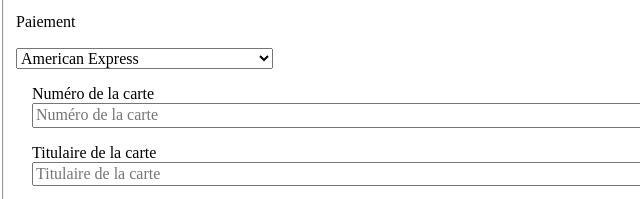
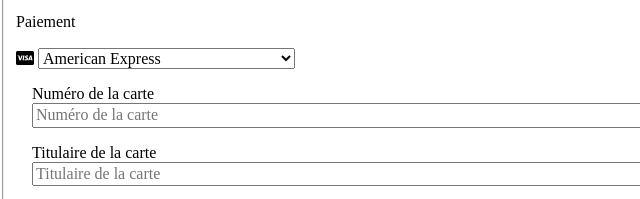
Before and after one commit to mmoison22/projet1, a plain HTML site: page reservation.html in a window 1280 px wide. Shown: the part 1076-1275 px from the top of the page, 0-640 px from the left. Drawn offline with Linux system fonts and the light colour scheme.

Commit message:
link pour icones

```diff
--- a/reservation.html
+++ b/reservation.html
@@ -7,6 +7,8 @@
         <meta name="viewport" content="width=device-width, initial-scale=1.0">
         <link rel="stylesheet" href="assets/css/normalize.css">
         <link rel="stylesheet" href="assets/css/style.css">
+        <link href="https://fonts.googleapis.com/css2?family=Material+Icons" rel="stylesheet">
+	<link rel="stylesheet" href="https://cdnjs.cloudflare.com/ajax/libs/font-awesome/6.0.0-beta2/css/all.min.css">
         <title>Hotel Parimis - Réservation</title>
 </head>
 
```
